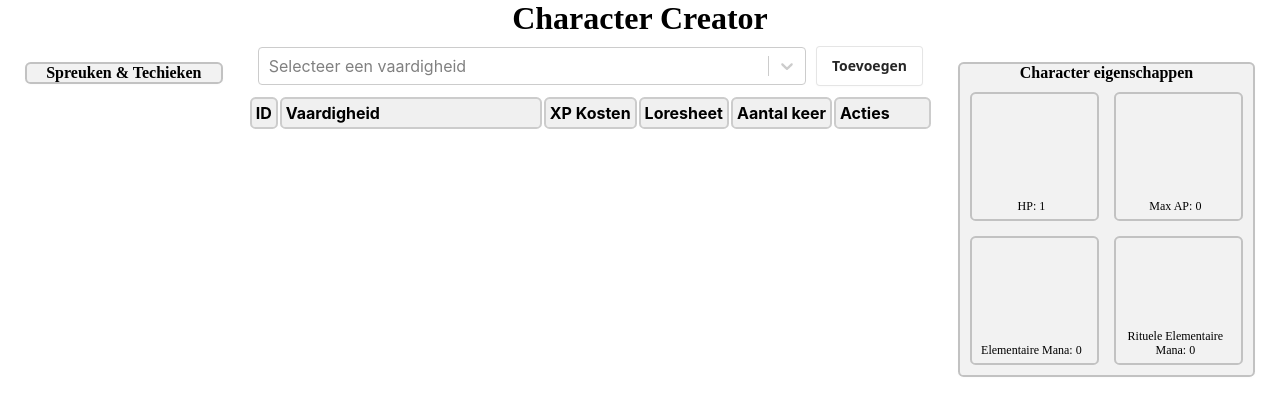
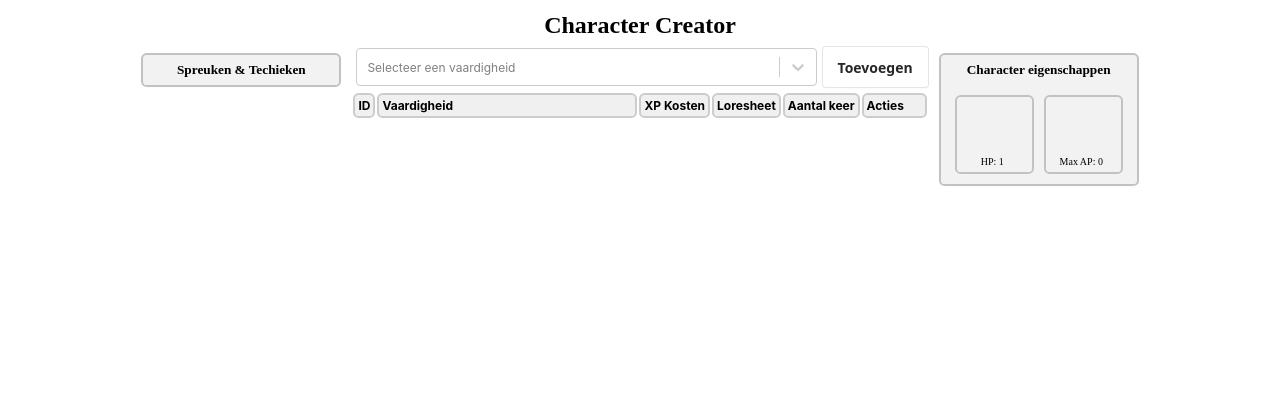
Before and after one commit to Thorfgin/charactercreator2, a React (Create React App) app: page / in a window 1280 px wide. Shown: the top 416 px of the page. Built offline with nearby package versions, Linux system fonts and the light colour scheme; grey boxes are pictures that could not be loaded; a web font is replaced by a local one.

Commit message:
working on MVP

```diff
--- a/src/App.css
+++ b/src/App.css
@@ -1,12 +1,15 @@
 .App {
+    margin: 10px;
 }
 
-.App header, h1, h4 {
+.App header, h1, h2, h3, h4, h5 {
     display: flex;
     justify-content: center;
+    white-space: nowrap;
     font-family: 'Inknut Antiqua', serif;
-    margin: 0;
+    margin: 3px;
     padding: 0;
+    line-height: 24px;
 }
 
 .App main {
@@ -19,12 +22,12 @@
 }
 
 .side-container {
-    display: flex-start;
+    display: flex;
     flex-direction: column;
-    width: 300px;
+    width: 200px;
     height: 100%;
     align-items: center; /* Horizontally center the content */
-    margin: 25px;
+    margin: 10px;
     border: 2px solid rgba(0, 0, 0, 0.2);
     border-radius: .35rem;
     box-shadow: rgba(0, 0, 0, 0.02) 0 1px 3px 0;
@@ -36,13 +39,14 @@
 .grid-character-eigenschappen {
     display: grid;
     grid-template-columns: repeat(2, 1fr); /* Two items per row */
-    gap: 15px;
+    gap: 10px;
     margin: 10px;
+    padding: 0px;
 }
 
 .grid-item {
-    width: 125px;
-    height: 125px;
+    width: 75px;
+    height: 75px;
     border: 2px solid rgba(0, 0, 0, 0.2);
     border-radius: .35rem;
 }
@@ -57,9 +61,9 @@
     padding: 0; /* Reset padding */
     text-align: center;
     font-family: 'Inknut Antiqua', serif;
-    font-size: 12px;
+    font-size: 10px;
     font-display: auto;
-    line-height: 14px;
+    line-height: 12px;
 }
 
 .grid-image {
@@ -75,14 +79,16 @@
 
 .App-table th,
 .App-table td {
-    padding: 4px;
+    margin: 2px;
+    padding: 3px;
     border: 2px solid #ccc;
     border-radius: .35rem;
-    max-height: 24px;
+    max-height: 12px;
     text-align: left;
     white-space: nowrap; /* Prevent text from wrapping within cells */
     overflow: hidden; /* Hide content that overflows */
     text-overflow: ellipsis; /* Display ellipsis (...) for hidden content */
+    font-size: 12px;
 }
 
 .col-vaardigheid {
@@ -90,7 +96,7 @@
 }
 
 .col-acties {
-    min-width: 85px;
+    min-width: 55px;
 }
 
 .App-table th {
@@ -105,7 +111,7 @@
 
 .row-image {
     max-width: 100%;
-    max-height: 24px; /* Adjust this value to control the maximum height of the image */
+    max-height: 16px; /* Adjust this value to control the maximum height of the image */
     object-fit: contain;
     cursor: pointer;
 }
@@ -117,10 +123,12 @@
     width: 100%;
 }
 
-.form-select {
+.form-select{
     max-width: 80%;
     width: 100%;
-    margin: 10px;
+    margin: 5px;
+    padding: 0px;
+    font-size: 12px;
 }
 
 /* CSS */
@@ -138,9 +146,7 @@
     font-size: 14px;
     font-weight: 600;
     justify-content: center;
-    line-height: 1.25;
     margin: 0;
-    min-height: 2rem;
     padding: calc(.7rem - 1px) calc(1rem - 1px);
     position: relative;
     text-decoration: none;
--- a/src/App.js
+++ b/src/App.js
@@ -5,8 +5,25 @@ import data from './json/basisvaardigheden.json';
 import './App.css';
 
 const sourceData = data["Vaardigheden"];
+const sourceProperties = [
+    { name: 'hitpoints', image: 'image_hp.jpg', text: 'HP', value: 1 },
+    { name: 'armourpoints', image: 'image_ap.jpg', text: 'Max AP', value: 0 },
+    { name: 'elemental_mana', image: 'image_em.jpg', text: 'Elementaire Mana', value: 0 },
+    { name: 'elemental_ritual_mana', image: 'image_erm.jpg', text: 'Rituele Elementaire Mana', value: 0 },
+    { name: "spiritual_mana", image: 'image_sm.jpg', text: 'Spirituele Mana', value: 0 },
+    { name: "spiritual_ritual_mana", image: 'image_srm.jpg', text: 'Rituele Spirituele Mana', value: 0 },
+    { name: "inspiration", image: 'image_ins.jpg', text: 'Inspiratie', value: 0 },
+    { name: "willpower", image: 'image_wil.jpg', text: 'Wilskracht', value: 0 },
+    { name: "glyph_cap", image: 'image_glp.jpg', text: 'Glyph cap', value: 0 },
+    { name: "glyph_imbue_cap", image: 'image_glp_imb.jpg', text: 'Glyph Imbue cap', value: 0 },
+    { name: "rune_cap", image: 'image_run.jpg', text: 'Rune cap', value: 0 },
+    { name: "rune_imbue_cap", image: 'image_run_imb_.jpg', text: 'Rune Imbue cap', value: 0 }
+]
+
+const gridData = [sourceProperties[0], sourceProperties[1]];
 const emptyData = [];
 
+// Tabel Vaardigheden
 const columns = [
     { Header: 'ID', accessor: 'id', className: "col-id" },
     { Header: 'Vaardigheid', accessor: 'skill', className: "col-vaardigheid" },
@@ -30,33 +47,77 @@ function App() {
     const [selectedSkill, setSelectedSkill] = useState('');
     const [showModal, setShowModal] = useState(false);
     const [modalMsg, setModalMsg] = useState("")
+    const [gridContent, setGridContent] = useState(gridData);
 
-    // ReactToolTip related
+    // SELECT related
     let skillOptions = sourceData.map((record) => ({
         value: record.skill,
         label: record.skill
     }));
 
+    /// --- GRID CONTENT --- ///
     // karakter eigenschappen container
-    const [gridContent, setGridContent] = useState([
-        { image: 'image1.jpg', text: 'HP', value: 1 },
-        { image: 'image2.jpg', text: 'Max AP', value: 0 },
-        { image: 'image3.jpg', text: 'Elementaire Mana', value: 0 },
-        { image: 'image4.jpg', text: 'Rituele Elementaire Mana', value: 0 },
-    ]);
+    function gridItemExists(itemName) {
+        return gridContent.some(item => item.name === itemName);
+    }
 
-    // nieuwe eigenschap toevoegen aan de container
-    const addGridItem = (setImage, setText, setValue) => {
-        const newItem = { image: setImage, text: setText, value: setValue, };
-        setGridContent([...gridContent, newItem]);
+    // Een \eigenschap toevoegen aan/bijwerken in de Grid container
+    function addGridItem(setName, setImage, setText, setValue) {
+        const newItem = { name: setName, image: setImage, text: setText, value: setValue };
+        if (!gridItemExists(newItem.name)) { setGridContent(prevGridContent => [...prevGridContent, newItem]); }
+        else { updateGridItemValue(newItem.name, true, newItem.value) }
     };
 
-    const handleAddToTable = () => {
+    // Een bestaande eigenschap waarde verlagen
+    function subtractGridItem(name, value) {
+        if (gridItemExists(name)) { updateGridItemValue(name, false, value) }
+    };
+
+    // Een value van een eigenschap aanpassen
+    function updateGridItemValue(itemName, shouldAdd, valueToAdd) {
+        // Add
+        if (shouldAdd) {
+            setGridContent(prevGridContent => prevGridContent.map(item =>
+                item.name === itemName ? { ...item, value: item.value + valueToAdd } : item));
+        }
+        // Subtract
+        else {
+            setGridContent(prevGridContent => prevGridContent.map(item =>
+                item.name === itemName ? { ...item, value: item.value - valueToAdd } : item));
+            // Remove if <= zero
+            const gridItem = gridContent.find((griditem) => griditem.name === itemName);
+            if (gridItem && gridItem.value <= 0) {
+                removeGridItem(itemName);
+            }
+        }
+    }
+
+    // Werk de eigenschappen bij op basis van de toegevoegde vaardigheid
+    function updateProperties(properties, ) {
+        for (let i = 0; i < properties.length; i++) {
+            const sourceProperty = sourceProperties.find((skill) => skill.name === properties[i].name);
+            // alleen toevoegen aan bestaande eigenschappen, met positieve waarde
+            if (properties[i].value > 0) {
+                addGridItem(
+                    sourceProperty.name,
+                    sourceProperty.image,
+                    sourceProperty.text,
+                    sourceProperty.value + properties[i].value);
+            } // else if 0 skip
+        };
+    }
+
+    // Een bestaande eigenschap verwijderen uit de Grid container
+    function removeGridItem(itemName) {
+        if (itemName !== sourceProperties[0].name && itemName !== sourceProperties[1].name) {
+            setGridContent(prevGridContent => prevGridContent.filter(item => item.name !== itemName));
+        }
+    }
+
+    /// --- TABLE CONTENT --- ///
+    function handleAddToTable() {
         if (selectedSkill !== null) {
             const selectedRecord = sourceData.find((record) => record.skill === selectedSkill.value);
-
-            // if the skill actually exists
-            if (selectedRecord) {
             const cannotBeAdded = tableData.some((record) => record.skill === selectedSkill.value);
 
             // exit early
@@ -65,16 +126,23 @@ function App() {
                 setShowModal(true);
             }
             else {
+                // Toevoegen aan Character eigenschappen
+                if (selectedRecord !== null && selectedRecord.hasOwnProperty('Eigenschappen')) {
+                    updateProperties(selectedRecord['Eigenschappen']);
+                }
                 setTableData((prevData) => [...prevData, selectedRecord]);
                 setSelectedSkill('');
             }
         }
-        }
     };
 
-    const handleDelete = (row) => { setTableData((prevData) => prevData.filter((item) => item.skill !== row.skill)); };
+    // verwijderen uit de tabel, updaten van grid
+    function handleDelete(row) {
+        setTableData((prevData) => prevData.filter((item) => item.skill !== row.skill));
 
-    const handleAdd = (row) => {
+    };
+
+    function handleAdd(row) {
         // Source data
         const sourceRecord = sourceData.find((record) => record.skill === row.skill);
         const currentRecord = tableData.find((record) => record.skill === row.skill);
@@ -86,6 +154,11 @@ function App() {
                 : record
             );
             setTableData(updatedTableData);
+
+            // Toevoegen aan Character eigenschappen
+            if (sourceRecord !== null && sourceRecord.hasOwnProperty('Eigenschappen')) {
+                updateProperties(sourceRecord['Eigenschappen']);
+            }
         }
         else {
             setModalMsg("Maximum bereikt, dit item mag niet vaker aangekocht worden.");
@@ -93,7 +166,7 @@ function App() {
         }
     };
 
-    const handleSubtract = (row) => {
+    function handleSubtract(row) {
         // Source data
         const sourceRecord = sourceData.find((record) => record.skill === row.skill);
         const isPresent = tableData.some((record) => record.skill === row.skill);
@@ -111,6 +184,7 @@ function App() {
                     : record
                 );
                 setTableData(updatedTableData);
+                subtractGridItem()
             }
         }
     };
@@ -158,15 +232,16 @@ function App() {
     const closeModal = () => { setShowModal(false); };
     const { getTableProps, getTableBodyProps, headerGroups, rows, prepareRow } = useTable({ columns, data: tableData, });
 
+    /// --- HTML CONTENT --- ///
     return (
         <div className="App">
             <header className="App-header">
-                <h1>Character Creator</h1>
+                <h2>Character Creator</h2>
             </header>
             <main>
                 <div className="side-container">
                     <div className="summary-title">
-                        <h4>Spreuken & Techieken</h4>
+                        <h5>Spreuken & Techieken</h5>
                     </div>
                 </div>
                 <div className="main-container">
@@ -227,11 +302,12 @@ function App() {
                 </div>
                 <div className="side-container">
                     <div className="summary-title">
-                        <h4>Character eigenschappen</h4>
+                        <h5>Character eigenschappen</h5>
                     </div>
                     <div className="grid-character-eigenschappen">
                         {gridContent.map((item, index) => (
                             <GridItem
+                                name={item.name}
                                 className="grid-item"
                                 key={index}
                                 image={item.image}
--- a/src/json/basisvaardigheden.json
+++ b/src/json/basisvaardigheden.json
@@ -10,16 +10,20 @@
       "multi_purchase": false,
       "count": 1,
       "maxcount": 1,
-      "Properties": {
-        "hitpoints": 0,
-        "armourpoints": 0,
-        "elemental_mana": 0,
-        "elemental_ritual_mana": 0,
-        "spiritual_mana": 0,
-        "spiritual_ritual_mana": 0,
-        "inspiration": 0,
-        "willpower": 0
-      }
+      "Eigenschappen": [
+        { "name": "hitpoints", "value": 5   },
+        { "name": "armourpoints", "value": 1 },
+        { "name": "elemental_mana", "value": 1 },
+        { "name": "elemental_ritual_mana", "value": 1 },
+        { "name": "spiritual_mana", "value": 1 },
+        { "name": "spiritual_ritual_mana", "value": 0 },
+        { "name": "inspiration", "value": 0 },
+        { "name": "willpower", "value": 0 },
+        { "name": "glyph_cap", "value": 20 },
+        { "name": "glyph_imbue_cap", "value": 20 },
+        { "name": "rune_cap", "value": 0 },
+        { "name": "rune_imbue_cap", "value": 0 }
+      ]
     },
     {
       "id": 2,
@@ -50,9 +54,9 @@
       "description": "",
       "xp": 1,
       "loresheet": false,
-      "multi_purchase": false,
+      "multi_purchase": true,
       "count": 1,
-      "maxcount": 1
+      "maxcount": 99
     },
     {
       "id": 5,
@@ -74,7 +78,11 @@
       "loresheet": false,
       "multi_purchase": true,
       "count": 1,
-      "maxcount": 99
+      "maxcount": 99,
+      "Eigenschappen": [
+        { "name": "elemental_mana", "value": 5 },
+        { "name": "elemental_ritual_mana", "value": 5 }
+      ]
     },
     {
       "id": 7,
```
Also changed, not shown: src/README.md. Lines whose indentation alone changed are shown as unchanged.
